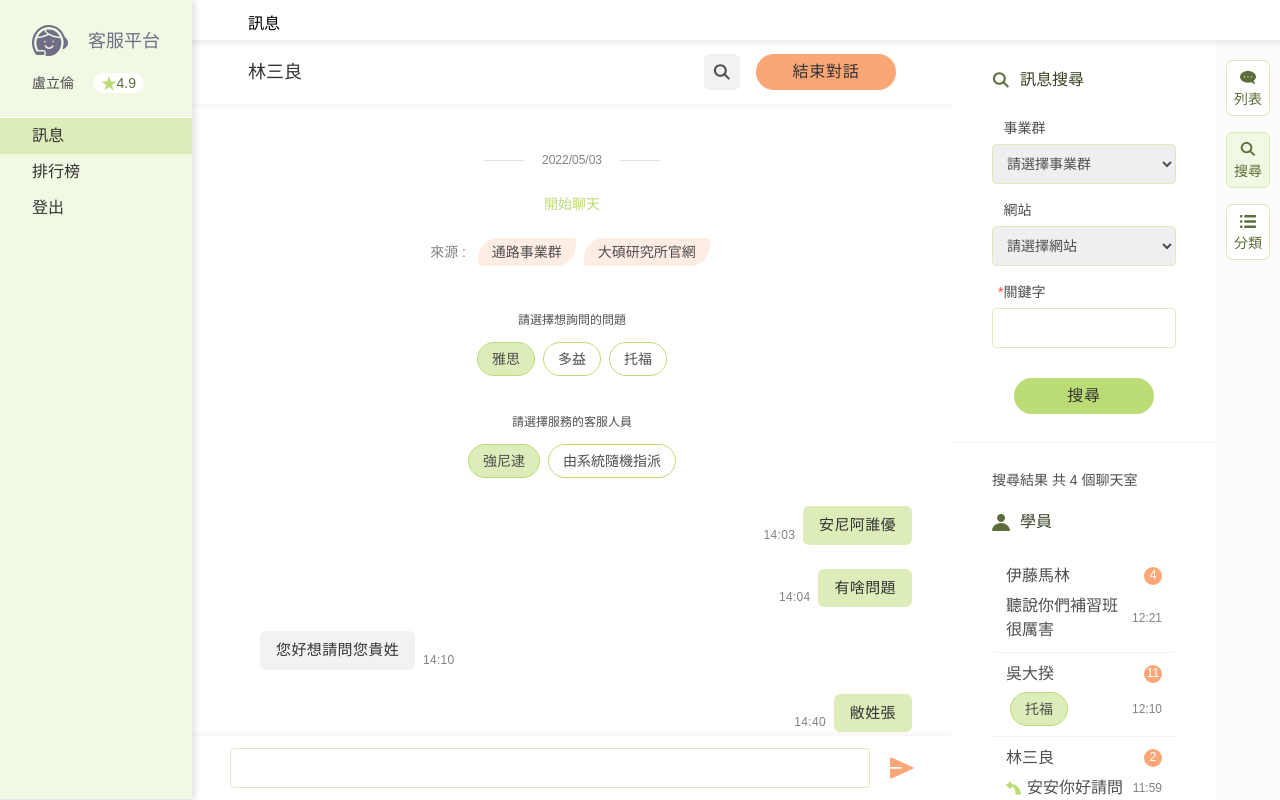
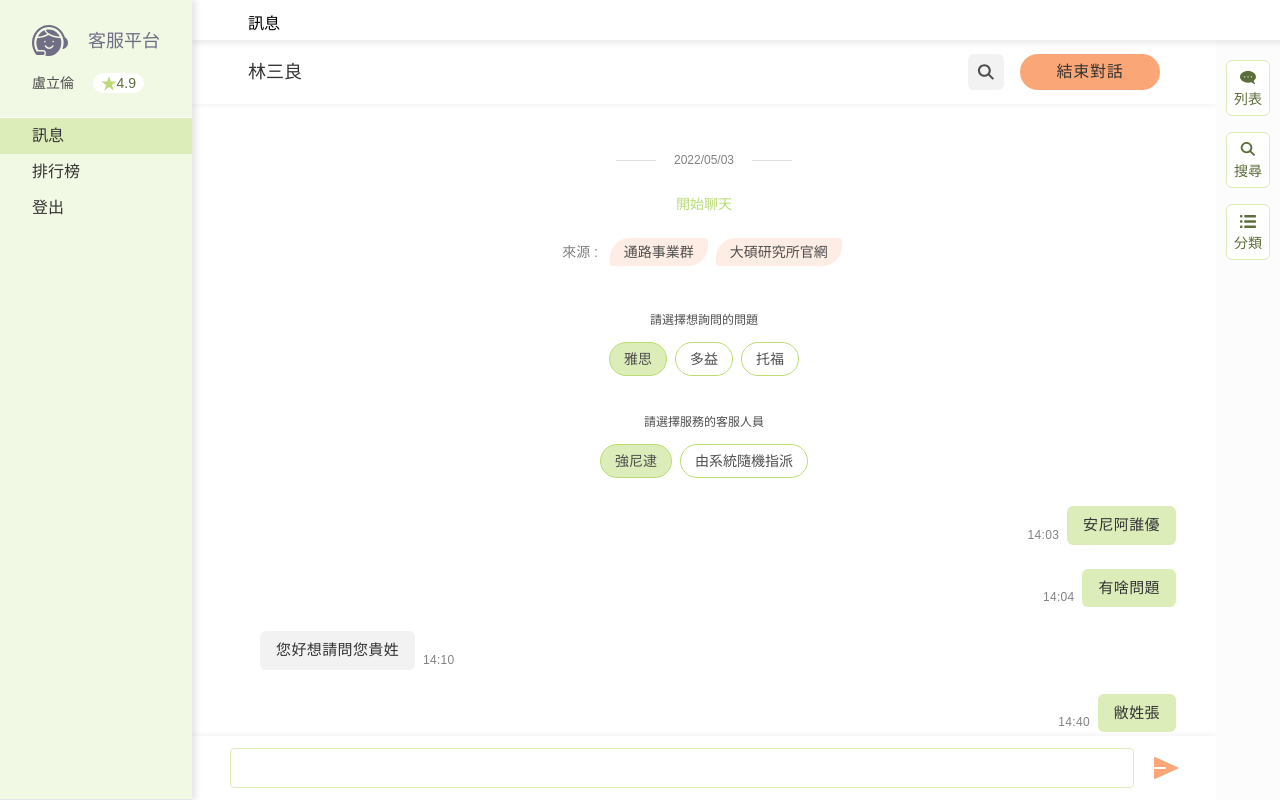
Before and after one commit to YONG-LIN-LIANG/chat_app_client, a Vue app: page /csRoom/msg in a window 1280 px wide. Built offline with nearby package versions, Linux system fonts and the light colour scheme.

Commit message:
fix:tabList lg closed

```diff
--- a/src/components/Msg.vue
+++ b/src/components/Msg.vue
@@ -1,5 +1,5 @@
 <script>
-import { ref } from 'vue'
+import { ref, reactive } from 'vue'
 import Msg_topbar from '@/components/Msg_topbar.vue'
 import Msg_chat from '@/components/Msg_chat.vue'
 import Msg_send from '@/components/Msg_send.vue'
@@ -11,7 +11,16 @@ export default {
 		const handle_chatEnd_closed = () => {
 			chatEnd_closed.value = !chatEnd_closed.value
 		}
-		return { chatEnd_closed, handle_chatEnd_closed }
+
+		const tabList = reactive({
+			active: 0,
+			list: [
+				{ id: 1, name: '列表', icon: 'ChatIcon' },
+				{ id: 2, name: '搜尋', icon: 'SearchIcon' },
+				{ id: 3, name: '分類', icon: 'ListIcon' },
+			],
+		})
+		return { chatEnd_closed, handle_chatEnd_closed, tabList }
 	},
 	components: {
 		Msg_topbar,
@@ -26,13 +35,12 @@ export default {
 	<div class="msg ml-48 lg:ml-36 sm:ml-0">
 		<div class="title">訊息</div>
 		<div class="flex mt-10 sm:mt-[6.5rem]">
-			<div class="msg_chatBox w-full lg:hidden">
-				<!-- :handle_chatEnd_closed="handle_chatEnd_closed" -->
+			<div :class="['msg_chatBox w-full', tabList.active === 0 ? '' : 'lg:hidden']">
 				<Msg_topbar @onToggle="handle_chatEnd_closed" />
 				<Msg_chat />
 				<Msg_send />
 			</div>
-			<Msg_tabbar />
+			<Msg_tabbar :tabList="tabList" />
 			<LeaveModule :chatEnd_closed="chatEnd_closed" @onToggle="handle_chatEnd_closed" />
 		</div>
 	</div>
--- a/src/components/Msg_tabbar.vue
+++ b/src/components/Msg_tabbar.vue
@@ -10,14 +10,6 @@ import TabBtn from '@/components/TabBtn.vue'
 import slideUpDown from 'vue3-slide-up-down'
 export default {
 	setup() {
-		const tabList = reactive({
-			active: 2,
-			list: [
-				{ id: 1, name: '列表', icon: 'ChatIcon' },
-				{ id: 2, name: '搜尋', icon: 'SearchIcon' },
-				{ id: 3, name: '分類', icon: 'ListIcon' },
-			],
-		})
 		const chatList = reactive({
 			active: 0,
 			list: [
@@ -166,7 +158,7 @@ export default {
 			}
 		}
 
-		return { tabList, chatList, category, handleGroup }
+		return { chatList, category, handleGroup }
 	},
 	components: {
 		ChatIcon,
@@ -178,10 +170,15 @@ export default {
 		TabBtn,
 		slideUpDown,
 	},
+	props: {
+		tabList: {
+			type: Object,
+		},
+	},
 }
 </script>
 <template>
-	<div :class="tabList.active ? 'tabbar_func_open' : 'tabbar_func_closed'">
+	<div :class="['mr-16', tabList.active ? 'tabbar_func_open' : 'tabbar_func_closed']">
 		<!-- 列表 -->
 		<div
 			v-show="tabList.active === 1"
@@ -401,7 +398,9 @@ export default {
 		</div>
 	</div>
 
-	<ul class="tabbar_section w-16 min-w-16 flex flex-col items-center bg-gray-7 pt-5 tabbar_section--xs">
+	<ul
+		class="tabbar_section w-16 min-w-16 h-screen flex flex-col items-center bg-gray-7 pt-5 tabbar_section--xs fixed right-0"
+	>
 		<!-- xs:w-full xs:fixed xs:bottom-0 xs:left-0 xs:flex-row xs:justify-between xs:px-16 -->
 		<TabBtn
 			v-for="item in tabList.list"
--- a/src/components/Sidebar.vue
+++ b/src/components/Sidebar.vue
@@ -25,13 +25,9 @@ export default {
 				},
 			],
 		})
-		// 預設頁面為訊息頁
-		const menuList_active = ref('訊息')
 
 		return {
 			menu,
-			// menuList,
-			menuList_active,
 		}
 	},
 	components: {
```
Also changed, not shown: src/views/CsRoom.vue (+0 -10 lines).
